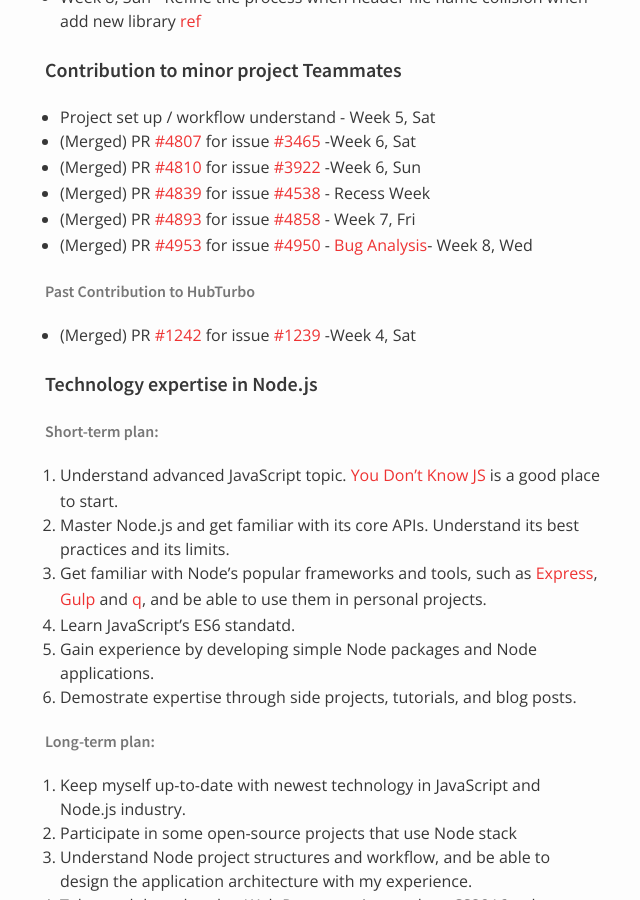
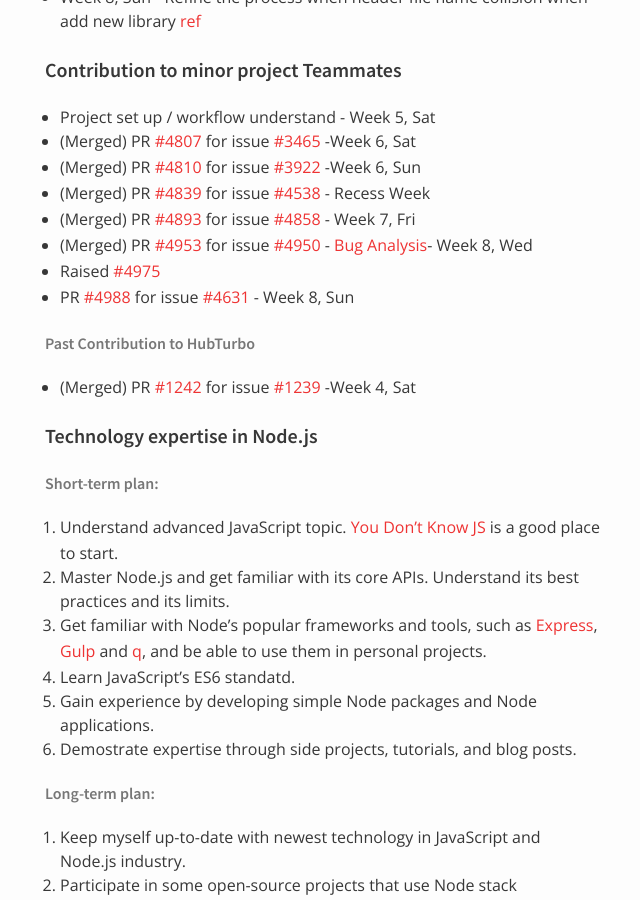
Before and after one commit to nus-oss/cs3281-AY1516S2-website, a Jekyll site: the page built from teams/codebender.md, in a window 1280 px wide and 900 px high, scrolled down 12396 px. Shown: the whole window, without its empty margins (325-965 px from the left). Built offline with Jekyll 4.4.1, drawn with Linux system fonts in a browser that asks for light colours.

Commit message:
Update Jiang Sheng's progress

```diff
--- a/teams/codebender.md
+++ b/teams/codebender.md
@@ -373,6 +373,8 @@ permalink: /teams/codebender/
 * (Merged) PR [#4839](https://github.com/TEAMMATES/teammates/pull/4839) for issue [#4538](https://github.com/TEAMMATES/teammates/issues/4538) - Recess Week
 * (Merged) PR [#4893](https://github.com/TEAMMATES/teammates/pull/4893) for issue [#4858](https://github.com/TEAMMATES/teammates/issues/4858) - Week 7, Fri
 * (Merged) PR [#4953](https://github.com/TEAMMATES/teammates/pull/4953) for issue [#4950](https://github.com/TEAMMATES/teammates/issues/4950) -  [Bug Analysis](https://github.com/TEAMMATES/teammates/issues/4950#issuecomment-194369745)- Week 8, Wed
+* Raised [#4975](https://github.com/TEAMMATES/teammates/issues/4975)
+* PR [#4988](https://github.com/TEAMMATES/teammates/pull/4988) for issue [#4631](https://github.com/TEAMMATES/teammates/issues/4631) - Week 8, Sun
 
 ###### Past Contribution to HubTurbo
 * (Merged) PR [#1242](https://github.com/HubTurbo/HubTurbo/pull/1242) for issue [#1239](https://github.com/HubTurbo/HubTurbo/issues/1239) -Week 4, Sat
```
